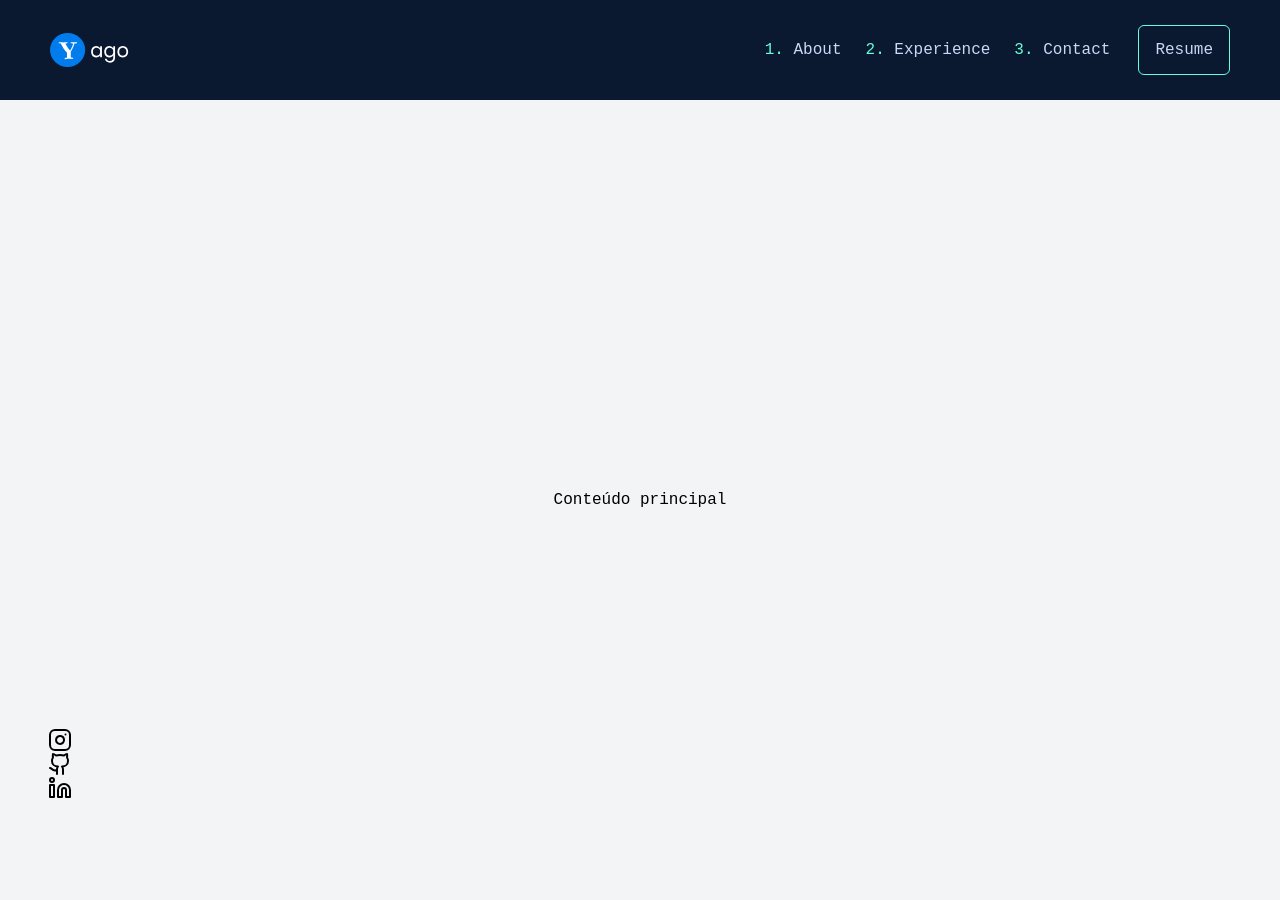
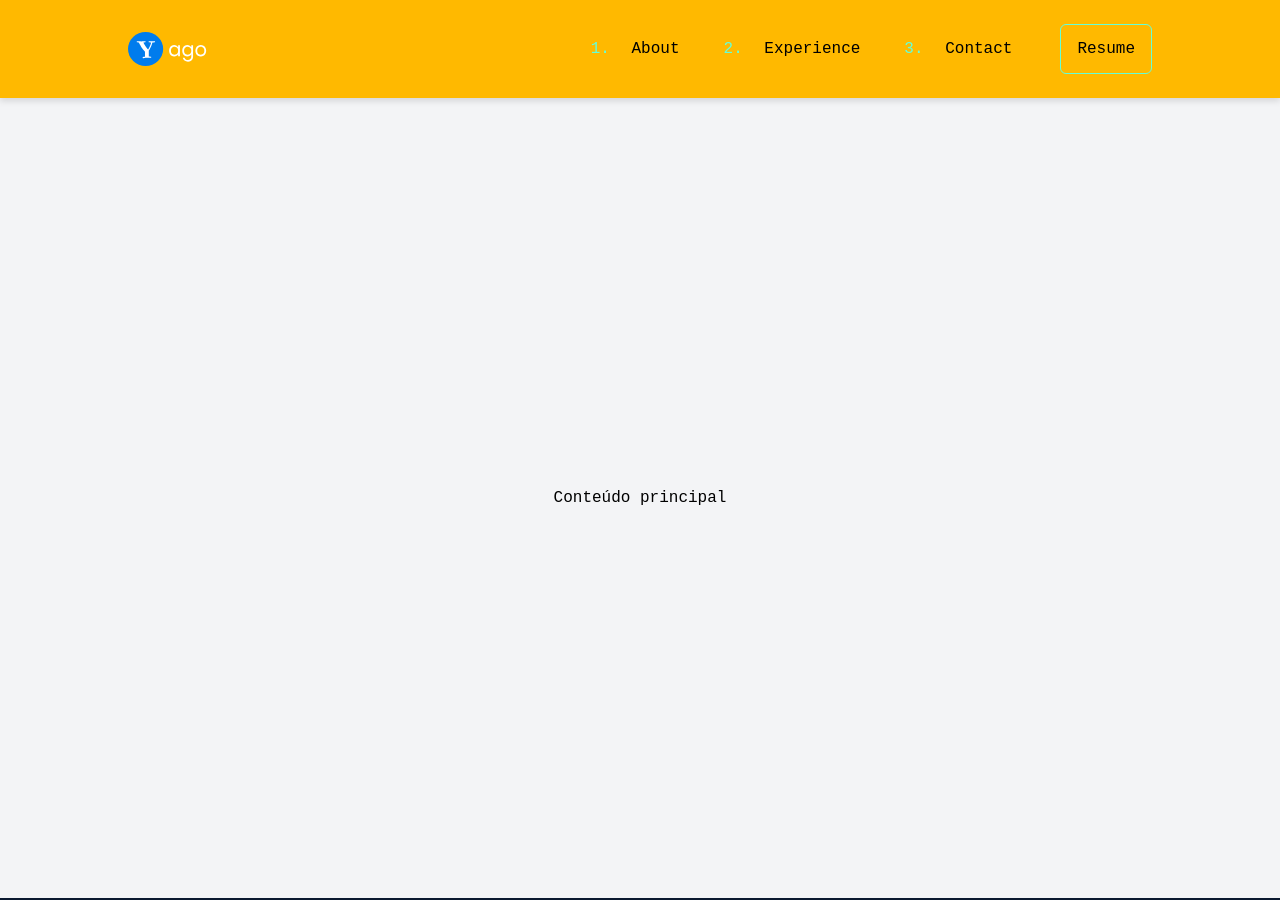
Before and after one commit to YagoB16/web-profile, a Next.js app: page / in a window 1280 px wide. Built offline with nearby package versions, Linux system fonts and the light colour scheme.

Commit message:
Update: ajuste

```diff
--- a/package.json
+++ b/package.json
@@ -10,6 +10,7 @@
   },
   "dependencies": {
     "@tailwindcss/postcss": "^4.0.9",
+    "boxicons": "^2.1.4",
     "lucide-react": "^0.476.0",
     "next": "15.2.0",
     "postcss": "^8.5.3",
--- a/src/app/globals.css
+++ b/src/app/globals.css
@@ -1,4 +1,5 @@
 @import 'tailwindcss';
+/* @import "boxicons/css/boxicons.min.css"; */
 
 :root {
   --white: #ffffff;
--- a/src/app/layout.tsx
+++ b/src/app/layout.tsx
@@ -1,9 +1,16 @@
-"use client";
 
-import type { ReactNode } from "react"; // Importando explicitamente como tipo
+import type { Metadata } from "next";
+import type { ReactNode } from "react";
 import { Geist, Geist_Mono } from "next/font/google";
 
 import "./globals.css";
+
+
+export const metadata: Metadata = {
+  title: "Web Profile",
+  description: "Generated by create next app",
+};
+
 
 const geistSans = Geist({
     variable: "--font-geist-sans",
@@ -18,9 +25,11 @@ const geistMono = Geist_Mono({
 export default function RootLayout({
     children,
 }: Readonly<{ children: ReactNode }>) {
+
+
     return (
         <html lang="en">
-            <body className={`${geistSans.variable} ${geistMono.variable} flex flex-col min-h-screen bg-amber-200`}>
+            <body className={`${geistSans.variable} ${geistMono.variable} w-full h-full`}>
                 {children}
             </body>
         </html>
--- a/src/app/metadata.ts
+++ /dev/null
@@ -1,6 +0,0 @@
-import type { Metadata } from "next";
-
-export const metadata: Metadata = {
-  title: "Web Profile",
-  description: "Generated by create next app",
-};
--- a/src/app/page.tsx
+++ b/src/app/page.tsx
@@ -1,32 +1,14 @@
 import Header from '@/src/components/Header'
-import { Instagram, Github, Linkedin } from 'lucide-react';
+import { Instagram, Github, Linkedin } from 'lucide-react'
 export default function Home() {
   return (
     <>
       <Header />
-            <div className="flex">
-                {/* Sidebar (Lateral Esquerda) */}
-                <div className="w-10 fixed bottom-0 left-10 z-10 text-[var(--light-slate)]">
-                    <ul className='flex flex-col items-center'>
-                        <li>
-                            <Instagram />
-                        </li>
-                        <li>
-                            <Github />
-                        </li>
-                        <li>
-                            <Linkedin />
-                        </li>
-                    </ul>
-                </div>
 
       {/* Conteúdo principal (Centralizado) */}
       <main className="flex-1 flex justify-center items-center min-h-screen bg-gray-100">
         Conteúdo principal
       </main>
-            </div>
-
-
     </>
   )
 }
--- a/src/components/Header.tsx
+++ b/src/components/Header.tsx
@@ -1,39 +1,64 @@
+'use client'
 import Image from 'next/image'
 import ImageLogo from '../app/assets/logo.svg'
+import { AlignJustifyIcon } from 'lucide-react'
+import { useState } from 'react'
 export default function Header() {
+  const [isMenuOpen, setIsMenuOpen] = useState(false)
+
   return (
     <>
-      <header className="flex top-0 z-11 w-full h-[var(--nav-height)] items-center bg-[#0A192F] bg-opacity-85 backdrop-blur-lg transition-all px-[50px] pointer-events-auto user-select-auto">
-        <nav className="flex items-center justify-between w-full text-[var(--lightest-slate)] z-12">
-          <div className="flex items-center justify-center ">
+      <header className="flex justify-between items-center text-black py-6 px-8 lg:px-32 bg-amber-400 drop-shadow-md">
+        <div className="">
           <Image src={ImageLogo} alt="" width={140} height={40} />
         </div>
-
-          <div className="flex items-center gap-6 font-fira text-[var(--lightest-slate)]">
-            <ol className="flex gap-4 list-decimal list-inside marker:text-[var(--green)]">
+        <nav className="hidden md:flex items-center justify-between gap-8">
+          <ol className="flex gap-6 text-base list-decimal list-inside marker:text-[var(--green)]">
             <li className="mx-1">
-                <a href="https://example.com" className="hover:text-[var(--green)]">
+              <a
+                href="https://example.com"
+                className="p-3 rounded-md transition-all hover:text-[var(--green)]"
+              >
                 About
               </a>
             </li>
             <li className="mx-1">
-                <a href="https://example.com" className="hover:text-[var(--green)]">
+              <a
+                href="https://example.com"
+                className="p-3 rounded-md transition-all hover:text-[var(--green)]"
+              >
                 Experience
               </a>
             </li>
             <li className="mx-1">
-                <a href="https://example.com" className="hover:text-[var(--green)]">
+              <a
+                href="https://example.com"
+                className="p-3 rounded-md transition-all hover:text-[var(--green)]"
+              >
                 Contact
               </a>
             </li>
           </ol>
+
           <div className="border border-[var(--green)] rounded-md flex items-center justify-center py-3 px-4 hover:bg-[var(--green)] hover:text-[var(--gray-700)] transition duration-300">
             <a href="https://example.com" className=" text-[var(--fz-xs)]">
               Resume
             </a>
           </div>
-          </div>
         </nav>
+        <AlignJustifyIcon
+          className={`md:hidden block text-5xl cursor-pointer ${isMenuOpen ? 'hidden' : ''}`}
+          onClick={() => setIsMenuOpen(isMenuOpen)}
+        />
+
+        <aside
+          className={`fixed md:hidden top-0 right-0 w-60 bottom-0 h-dvh bg-white flex flex-col items-center gap-6 font-semibold text-lg transform transition-transform ${
+            isMenuOpen ? 'opacity-100' : 'opacity-0'
+          }`}
+          style={{ transition: 'transform 0.3s ease, opacity 0.3s ease' }}
+        >
+          <li className='list-none w-full text-center p-4 hover:text-[var(--green)] transition-all cursor-pointer'> Ola</li>
+        </aside>
       </header>
     </>
   )
```
Also changed, not shown: 1 other file (tests, documents, lock files or other folders). Lines whose indentation alone changed are shown as unchanged.
